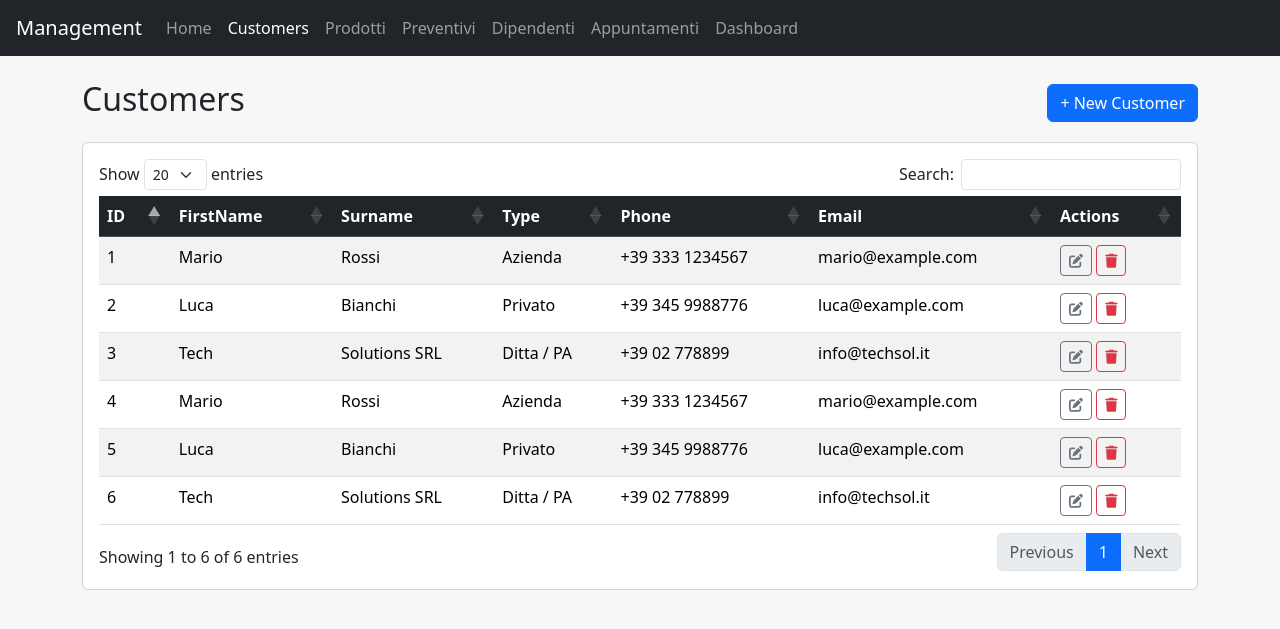
After one commit to DennisTurco/gestionale, a Flask app: page /customers/ in a window 1280 px wide. The commit adds this page. Shown: the top 629 px of the page. Run offline with Flask 3, Linux system fonts and the light colour scheme; data comes from the database, SQL or seed files in the repository; some libraries are stand-ins or nearby versions.

Commit message:
updates before start working on it

```diff
--- a/app/models/Customer.py
+++ b/app/models/Customer.py
@@ -1,10 +1,11 @@
 class Customer:
-    def __init__(self, id, name, user_type, telephone=None, email=None):
+    def __init__(self, id, firstname, surname, user_type, telephone=None, email=None):
         self.id = id
-        self.name = name
+        self.firstname = firstname
+        self.surname = surname
         self.user_type = user_type
         self.telephone = telephone
         self.email = email
 
     def __repr__(self):
-        return f"<Customer {self.id} {self.name}>"
+        return f"<Customer {self.id} {self.firstname}>"
--- /dev/null
+++ b/app/repositories/CustomerRepository.py
@@ -0,0 +1,20 @@
+from app.models.Customer import Customer
+from database.database_config import DatabaseConfig
+
+class CustomerRepository:
+
+    @staticmethod
+    def get_all_customers():
+        conn = DatabaseConfig.get_connection()
+        cur = conn.cursor()
+        rows = cur.execute("SELECT * FROM customers").fetchall()
+        conn.close()
+        return [Customer(row["id"], row["firstname"], row["surname"],  row["user_type"], row["telephone"], row["email"]) for row in rows]
+
+    @staticmethod
+    def delete_customer(customer_id):
+        pass
+
+    @staticmethod
+    def add_customer(customer):
+        pass
--- /dev/null
+++ b/app/routes/customers.py
@@ -0,0 +1,10 @@
+from flask import Blueprint, render_template
+
+from app.repositories.CustomerRepository import CustomerRepository
+
+bp = Blueprint("customers", __name__, url_prefix="/customers")
+
+@bp.route("/")
+def customers():
+    data = CustomerRepository.get_all_customers()
+    return render_template("customers.html", customers=data, active_page="customers")
--- /dev/null
+++ b/app/routes/error_page.py
@@ -0,0 +1,6 @@
+from flask import Flask, render_template
+
+def register_error_handlers(app):
+    @app.errorhandler(404)
+    def page_not_found(e):
+        return render_template("404.html"), 404
--- a/app/routes/main.py
+++ b/app/routes/main.py
@@ -4,4 +4,4 @@ bp = Blueprint("main", __name__)
 
 @bp.route("/")
 def index():
-    return render_template("index.html")
+    return render_template("index.html", active_page="home")
--- a/app/templates/clienti.html
+++ b/app/templates/customers.html
@@ -1,16 +1,17 @@
 <!DOCTYPE html>
-<html lang="it">
+<html lang="en">
 <head>
     <meta charset="UTF-8">
-    <title>Clienti</title>
+    <title>Customers</title>
 
     <!-- Bootstrap 5 -->
-    <link rel="stylesheet"
-          href="https://cdn.jsdelivr.net/npm/bootstrap@5.3.2/dist/css/bootstrap.min.css">
+    <link rel="stylesheet" href="https://cdn.jsdelivr.net/npm/bootstrap@5.3.2/dist/css/bootstrap.min.css">
 
     <!-- DataTables CSS -->
-    <link rel="stylesheet"
-          href="https://cdn.datatables.net/1.13.6/css/dataTables.bootstrap5.min.css">
+    <link rel="stylesheet" href="https://cdn.datatables.net/1.13.6/css/dataTables.bootstrap5.min.css">
+
+    <!-- FontAwesome -->
+    <link rel="stylesheet" href="https://cdnjs.cloudflare.com/ajax/libs/font-awesome/6.5.1/css/all.min.css">
 
     <style>
         body {
@@ -20,42 +21,44 @@
 </head>
 <body>
 
-<nav class="navbar navbar-dark bg-dark px-3">
-    <span class="navbar-brand mb-0 h1">Gestionale – Clienti</span>
-</nav>
+{% include 'navbar.html' %}
 
 <div class="container mt-4">
 
     <div class="d-flex justify-content-between align-items-center mb-3">
-        <h2>Clienti</h2>
-        <button class="btn btn-primary" data-bs-toggle="modal" data-bs-target="#modalAggiungiCliente">
-            + Aggiungi Cliente
-        </button>
-    </div>
+            <h2>Customers</h2>
+            <button class="btn btn-primary" data-bs-toggle="modal" data-bs-target="#modalAggiungiCliente">
+                + New Customer
+            </button>
+        </div>
 
-    <!-- Tabella clienti -->
+    <!-- Customer table -->
     <div class="card">
         <div class="card-body">
-            <table id="clienti-table" class="table table-striped table-hover">
+            <table id="customer-table" class="table table-striped table-hover">
                 <thead class="table-dark">
                     <tr>
-                        <th>Nome</th>
-                        <th>Tipo</th>
-                        <th>Telefono</th>
+                        <th>ID</th>
+                        <th>FirstName</th>
+                        <th>Surname</th>
+                        <th>Type</th>
+                        <th>Phone</th>
                         <th>Email</th>
-                        <th>Azioni</th>
+                        <th>Actions</th>
                     </tr>
                 </thead>
                 <tbody>
-                    {% for c in clienti %}
+                    {% for c in customers %}
                     <tr>
-                        <td>{{ c.nome }}</td>
-                        <td>{{ c.tipo }}</td>
-                        <td>{{ c.telefono }}</td>
+                        <td>{{ c.id }}</td>
+                        <td>{{ c.firstname }}</td>
+                        <td>{{ c.surname }}</td>
+                        <td>{{ c.user_type }}</td>
+                        <td>{{ c.telephone }}</td>
                         <td>{{ c.email }}</td>
                         <td>
-                            <button class="btn btn-sm btn-outline-secondary">Modifica</button>
-                            <button class="btn btn-sm btn-outline-danger">Elimina</button>
+                            <button class="btn btn-sm btn-outline-secondary"><i class="fa-solid fa-pen-to-square"></i></button>
+                            <button class="btn btn-sm btn-outline-danger"><i class="fa-solid fa-trash"></i></button>
                         </td>
                     </tr>
                     {% endfor %}
@@ -65,22 +68,22 @@
     </div>
 </div>
 
-<!-- MODALE AGGIUNGI CLIENTE -->
+<!-- Modal Add Customer -->
 <div class="modal fade" id="modalAggiungiCliente" tabindex="-1">
   <div class="modal-dialog modal-dialog-centered">
     <div class="modal-content">
       <div class="modal-header">
-        <h5 class="modal-title">Aggiungi Cliente</h5>
+        <h5 class="modal-title">Add Customer</h5>
         <button type="button" class="btn-close" data-bs-dismiss="modal"></button>
       </div>
       <div class="modal-body">
         <form id="formAggiungiCliente">
           <div class="mb-3">
-            <label class="form-label">Nome cliente</label>
+            <label class="form-label">Customer Name</label>
             <input type="text" class="form-control" required>
           </div>
           <div class="mb-3">
-            <label class="form-label">Tipo cliente</label>
+            <label class="form-label">Customer Type</label>
             <select class="form-select" required>
                 <option value="azienda">Azienda</option>
                 <option value="ditta">Ditta Individuale / PA</option>
@@ -88,7 +91,7 @@
             </select>
           </div>
           <div class="mb-3">
-            <label class="form-label">Telefono</label>
+            <label class="form-label">Phone Number</label>
             <input type="text" class="form-control">
           </div>
           <div class="mb-3">
@@ -98,8 +101,8 @@
         </form>
       </div>
       <div class="modal-footer">
-        <button class="btn btn-secondary" data-bs-dismiss="modal">Chiudi</button>
-        <button class="btn btn-primary" onclick="salvaCliente()">Salva</button>
+        <button class="btn btn-secondary" data-bs-dismiss="modal">Close</button>
+        <button class="btn btn-primary" onclick="salvaCliente()">Save</button>
       </div>
     </div>
   </div>
@@ -116,11 +119,11 @@
 <script>
     // Inizializza DataTables
     $(document).ready(function() {
-        $('#clienti-table').DataTable({
+        $('#customer-table').DataTable({
             "language": {
                 "url": "//cdn.datatables.net/plug-ins/1.13.6/i18n/it-IT.json"
             },
-            "pageLength": 5,
+            "pageLength": 20,
             "lengthMenu": [5, 10, 20, 50]
         });
     });
--- /dev/null
+++ b/app/templates/navbar.html
@@ -0,0 +1,37 @@
+<nav class="navbar navbar-expand-lg navbar-dark bg-dark px-3">
+    <a class="navbar-brand" href="/">Management</a>
+    <button class="navbar-toggler" type="button" data-bs-toggle="collapse" data-bs-target="#navbarNav"
+            aria-controls="navbarNav" aria-expanded="false" aria-label="Toggle navigation">
+        <span class="navbar-toggler-icon"></span>
+    </button>
+
+    <div class="collapse navbar-collapse" id="navbarNav">
+        <ul class="navbar-nav me-auto mb-2 mb-lg-0">
+            <li class="nav-item">
+                <a class="nav-link {% if active_page == 'home' %}active{% endif %}" href="/">Home</a>
+            </li>
+            <li class="nav-item">
+                <a class="nav-link {% if active_page == 'customers' %}active{% endif %}" href="/customers">Customers</a>
+            </li>
+            <li class="nav-item">
+                <a class="nav-link {% if active_page == 'prodotti' %}active{% endif %}" href="/prodotti">Prodotti</a>
+            </li>
+            <li class="nav-item">
+                <a class="nav-link {% if active_page == 'preventivi' %}active{% endif %}" href="/preventivi">Preventivi</a>
+            </li>
+            <li class="nav-item">
+                <a class="nav-link {% if active_page == 'dipendenti' %}active{% endif %}" href="/dipendenti">Dipendenti</a>
+            </li>
+            <li class="nav-item">
+                <a class="nav-link {% if active_page == 'appuntamenti' %}active{% endif %}" href="/appuntamenti">Appuntamenti</a>
+            </li>
+            <li class="nav-item">
+                <a class="nav-link {% if active_page == 'dashboard' %}active{% endif %}" href="/dashboard">Dashboard</a>
+            </li>
+        </ul>
+
+        <!-- <span class="navbar-text text-white">
+            Admin
+        </span> -->
+    </div>
+</nav>
--- /dev/null
+++ b/database/database_config.py
@@ -0,0 +1,14 @@
+import sqlite3
+import os
+
+from config.settings import DATABASE_DIR, DATABASE_PATH
+
+class DatabaseConfig:
+
+    @staticmethod
+    def get_connection():
+        # creates the database folder if it doesn't exist
+        os.makedirs(DATABASE_DIR, exist_ok=True)
+        conn = sqlite3.connect(DATABASE_PATH)
+        conn.row_factory = sqlite3.Row
+        return conn
--- /dev/null
+++ b/database/migrations/init.sql
@@ -0,0 +1,13 @@
+CREATE TABLE IF NOT EXISTS customers (
+    id INTEGER PRIMARY KEY AUTOINCREMENT,
+    firstname TEXT NOT NULL,
+    surname TEXT NOT NULL,
+    user_type TEXT NOT NULL,
+    telephone TEXT,
+    email TEXT
+);
+
+INSERT OR IGNORE INTO customers (firstname, surname, user_type, telephone, email) VALUES
+("Mario", "Rossi", "Azienda", "+39 333 1234567", "mario@example.com"),
+("Luca", "Bianchi", "Privato", "+39 345 9988776", "luca@example.com"),
+("Tech", "Solutions SRL", "Ditta / PA", "+39 02 778899", "info@techsol.it");
--- a/main.py
+++ b/main.py
@@ -1,6 +1,7 @@
 import threading
 import webview
 from app import create_app
+from database.setup import run_migrations
 
 def start_flask(app):
     app.run(host="127.0.0.1", port=5000, debug=False)
@@ -8,11 +9,15 @@ def start_flask(app):
 if __name__ == "__main__":
     app = create_app()
 
+    # run migrations
+    run_migrations()
+
+    # Start Flask in a separate thread
     threading.Thread(target=start_flask, args=(app,), daemon=True).start()
 
     api = app.api
     webview.create_window(
-        title="Gestionale",
+        title="Management",
         url="http://127.0.0.1:5000",
         js_api=api,
     )
```
Also changed, not shown: app/__init__.py (+6 -2 lines), app/routes/clienti.py (deleted, +0 -16 lines), app/templates/404.html (added, +37 -0 lines), app/templates/index.html (+19 -32 lines), config/settings.py (added, +11 -0 lines), database/setup.py (added, +14 -0 lines), README.md (added), 1 other file.
